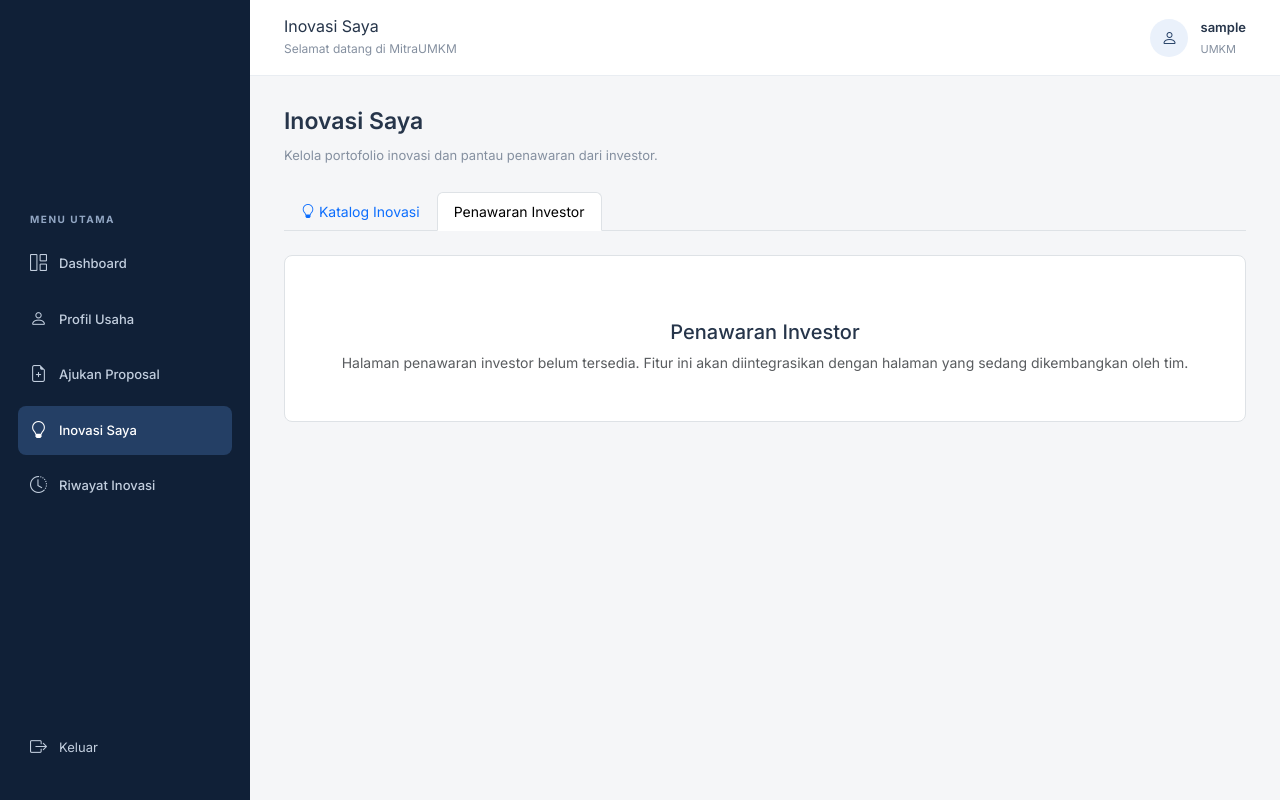
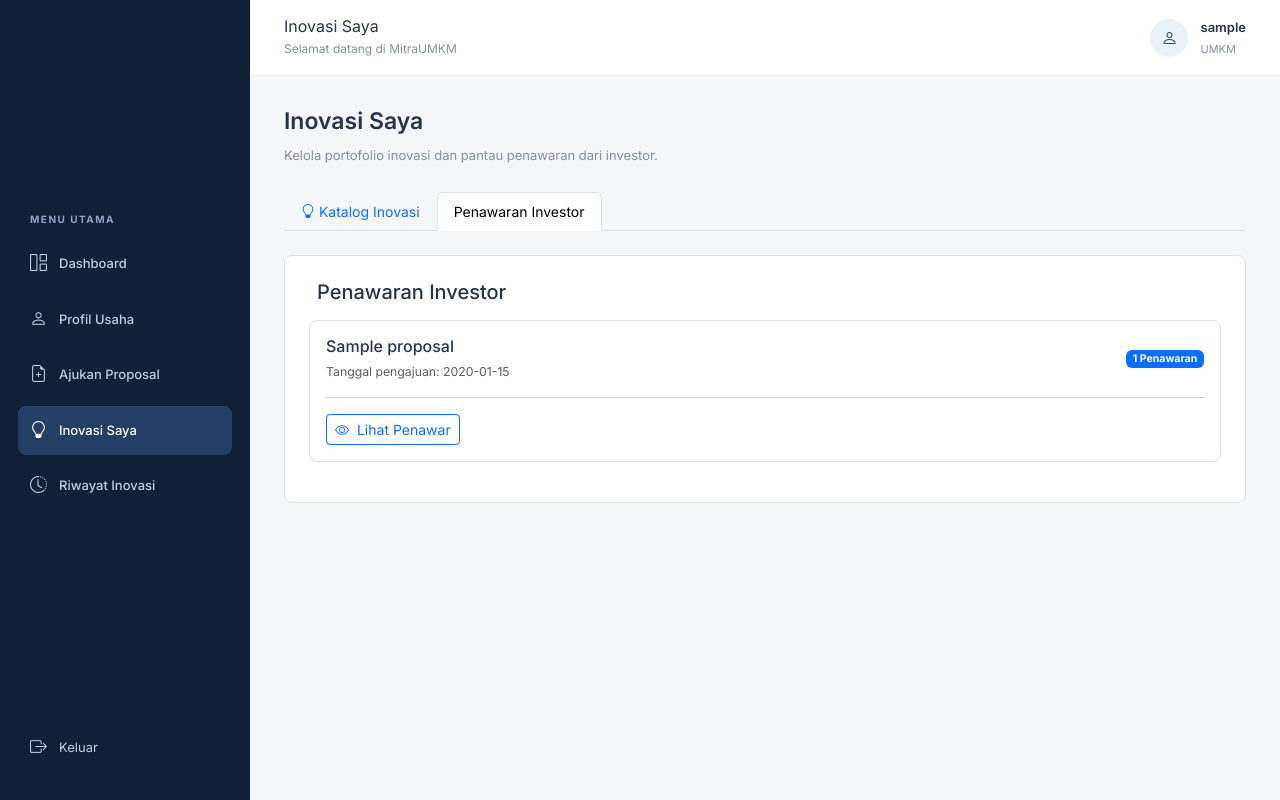
Before and after one commit to PPL-KELOMPOK-AA/PPL-UMKM, a Laravel app: page /umkm/inovasi in a window 1280 px wide, after a click on "Penawaran Investor". Run offline with Laravel 12, Linux system fonts and the light colour scheme; a user stored in the database is signed in; data comes from the database, SQL or seed files in the repository; tables that the repository leaves empty hold one stand-in row (values such as "Sample post"); grey boxes marked "Sample" are stand-in pictures.

Commit message:
Implementasi fitur melihat penawaran investor

```diff
--- a/app/Http/Controllers/Umkm/InovasiController.php
+++ b/app/Http/Controllers/Umkm/InovasiController.php
@@ -7,15 +7,16 @@ use Illuminate\Support\Facades\DB;
 
 class InovasiController extends Controller
 {
-    // Menampilkan daftar inovasi milik UMKM yang sedang login
     public function index()
     {
         if (session('auth_role') !== 'umkm') {
             return redirect()->route('login.pilih');
         }
 
+        $idUmkm = session('auth_id');
+
         $umkm = DB::table('umkms')
-            ->where('id_UMKM', session('auth_id'))
+            ->where('id_UMKM', $idUmkm)
             ->first();
 
         if (!$umkm) {
@@ -23,9 +24,49 @@ class InovasiController extends Controller
         }
 
         $inovasis = DB::table('inovasis')
-            ->where('id_UMKM', session('auth_id'))
+            ->where('id_UMKM', $idUmkm)
             ->get();
 
-        return view('umkm.inovasi.index', compact('umkm', 'inovasis'));
+        $proposals = DB::table('proposals')
+            ->where('proposals.id_UMKM', $idUmkm)
+            ->select('proposals.*')
+            ->selectSub(function ($query) {
+                $query->from('penawaran_pendanaans')
+                    ->selectRaw('COUNT(*)')
+                    ->whereColumn(
+                        'penawaran_pendanaans.id_proposal',
+                        'proposals.id_proposal'
+                    );
+            }, 'jumlah_penawaran')
+            ->get();
+
+        $penawarans = DB::table('penawaran_pendanaans')
+            ->join(
+                'investors',
+                'penawaran_pendanaans.id_investor',
+                '=',
+                'investors.id_investor'
+            )
+            ->join(
+                'proposals',
+                'penawaran_pendanaans.id_proposal',
+                '=',
+                'proposals.id_proposal'
+            )
+            ->where('proposals.id_UMKM', $idUmkm)
+            ->select(
+                'penawaran_pendanaans.*',
+                'investors.nama_investor'
+            )
+            ->orderBy('penawaran_pendanaans.tanggal_penawaran', 'desc')
+            ->get()
+            ->groupBy('id_proposal');
+
+        return view('umkm.inovasi.index', compact(
+            'umkm',
+            'inovasis',
+            'proposals',
+            'penawarans'
+        ));
     }
 }
--- a/resources/views/umkm/inovasi/index.blade.php
+++ b/resources/views/umkm/inovasi/index.blade.php
@@ -146,18 +146,118 @@
      id="penawaran"
      role="tabpanel">
 
-        <div class="bg-white rounded-3 border p-5 text-center">
-            <i class="bi bi-handshake text-secondary"
+    <div class="bg-white rounded-3 border p-4">
+
+        <h5 class="mb-3">
+            <i class="bi bi-handshake me-2"></i>
+            Penawaran Investor
+        </h5>
+
+        @forelse ($proposals as $proposal)
+
+            <div class="border rounded-3 p-3 mb-3">
+
+                <div class="d-flex justify-content-between align-items-center flex-wrap gap-2">
+
+                    <div>
+                        <h6 class="mb-1">
+                            {{ $proposal->judul }}
+                        </h6>
+
+                        <small class="text-muted">
+                            Tanggal pengajuan:
+                            {{ $proposal->tanggal_pengajuan }}
+                        </small>
+                    </div>
+
+                    <span class="badge bg-primary">
+                        {{ $proposal->jumlah_penawaran }} Penawaran
+                    </span>
+
+                </div>
+
+                <hr>
+
+                <button
+                    class="btn btn-outline-primary btn-sm"
+                    type="button"
+                    data-bs-toggle="collapse"
+                    data-bs-target="#penawar-{{ $proposal->id_proposal }}">
+
+                    <i class="bi bi-eye me-1"></i>
+                    Lihat Penawar
+
+                </button>
+
+                <div class="collapse mt-3"
+                     id="penawar-{{ $proposal->id_proposal }}">
+
+                    @php
+                        $daftarPenawar = $penawarans->get($proposal->id_proposal, collect());
+                    @endphp
+
+                    @forelse ($daftarPenawar as $penawaran)
+
+                        <div class="border rounded-3 p-3 mb-2">
+
+                            <h6 class="mb-2">
+                                {{ $penawaran->nama_investor }}
+                            </h6>
+
+                            <p class="mb-1">
+                                <strong>Jumlah dana:</strong>
+                                Rp {{ number_format($penawaran->jumlah_dana, 0, ',', '.') }}
+                            </p>
+
+                            <p class="mb-1">
+                                <strong>Tanggal penawaran:</strong>
+                                {{ $penawaran->tanggal_penawaran }}
+                            </p>
+
+                            <p class="mb-2">
+                                <strong>Persyaratan:</strong>
+                                {{ $penawaran->persyaratan }}
+                            </p>
+
+                            <strong>Status:</strong>
+
+                            @if ($penawaran->status === 'diterima')
+                                <span class="badge bg-success">Diterima</span>
+                            @elseif ($penawaran->status === 'ditolak')
+                                <span class="badge bg-danger">Ditolak</span>
+                            @else
+                                <span class="badge bg-warning text-dark">Menunggu</span>
+                            @endif
+
+                        </div>
+
+                    @empty
+
+                        <p class="text-muted mb-0">
+                            Belum ada investor yang mengajukan penawaran.
+                        </p>
+
+                    @endforelse
+
+                </div>
+
+            </div>
+
+        @empty
+
+            <div class="text-center py-5">
+                <i class="bi bi-inbox text-secondary"
                    style="font-size: 45px;"></i>
 
-            <h5 class="mt-3">Penawaran Investor</h5>
+                <h6 class="mt-3">Belum Ada Proposal</h6>
 
                 <p class="text-muted mb-0">
-                Halaman penawaran investor belum tersedia.
-                Fitur ini akan diintegrasikan dengan halaman
-                yang sedang dikembangkan oleh tim.
+                    Proposal yang kamu ajukan akan muncul di sini
+                    ketika tersedia.
                 </p>
             </div>
+
+        @endforelse
 
     </div>
 
```
Lines whose indentation alone changed are shown as unchanged.
